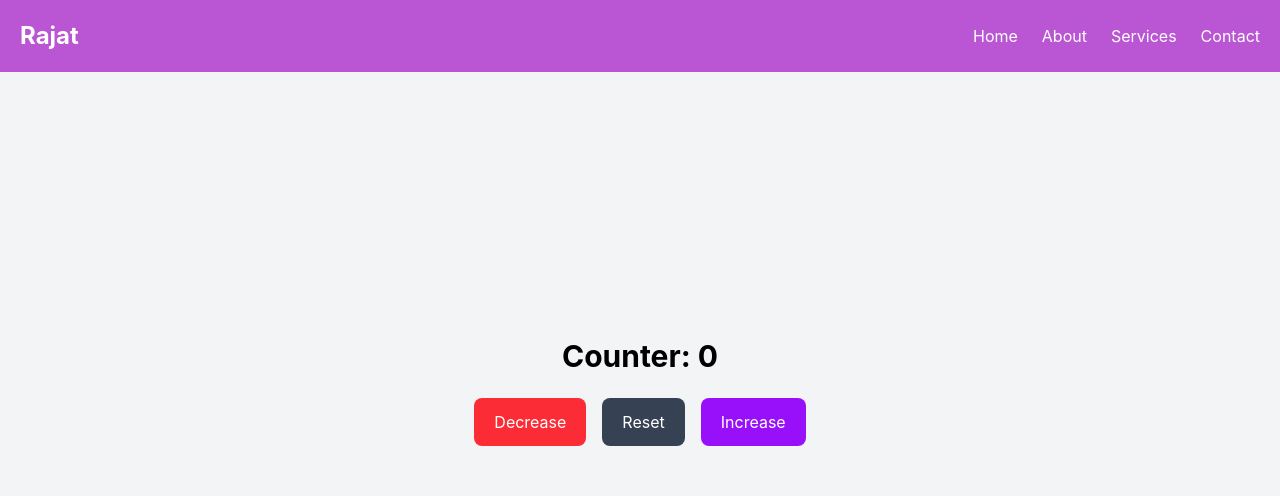
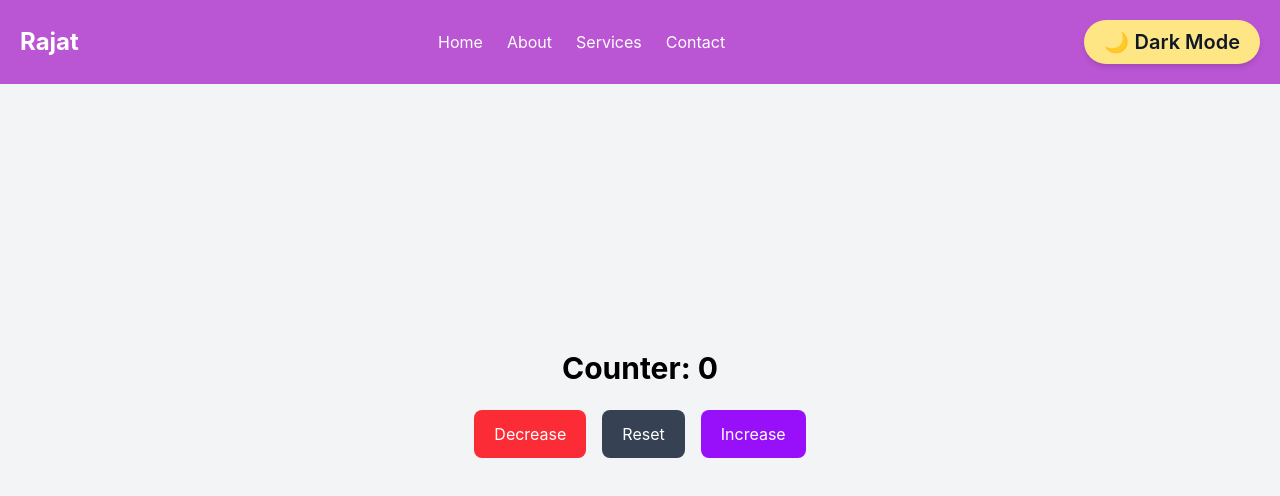
Before and after one commit to rajatboss001/React-Navbar, a React (Vite) app: page / in a window 1280 px wide. Shown: the top 496 px of the page. Built offline with nearby package versions, Linux system fonts and the light colour scheme.

Commit message:
add dark mode

```diff
--- a/src/App.jsx
+++ b/src/App.jsx
@@ -5,7 +5,7 @@ function App() {
   const [menuOpen, setMenuOpen] = useState(false);
   const [count, setCount] = useState(0);
 
-   useEffect(() => {
+  useEffect(() => {
     document.body.style.overflow = menuOpen ? "hidden" : "auto";
 
     return () => {
@@ -20,9 +20,12 @@ function App() {
     { name: "Contact", href: "#contact" },
   ];
 
+  function toggleDarkMode() {
+    document.body.classList.toggle("dark");
+  }
   return (
-    <div className="min-h-screen bg-gray-100">
-      <nav className="flex items-center justify-between p-5 bg-medium-orchid text-white relative">
+    <div className="min-h-screen dark:bg-black bg-gray-100">
+      <nav className="flex items-center dark:bg-black justify-between p-5 bg-medium-orchid text-white relative">
         <h1 className="text-2xl font-bold">Rajat</h1>
 
         <button
@@ -39,7 +42,7 @@ function App() {
             max-md:fixed max-md:top-0 max-md:right-0
             max-md:w-1/2 max-md:h-screen
             max-md:justify-center max-md:items-center
-            bg-medium-orchid max-md:z-40
+            bg-medium-orchid max-md:z-40 dark:bg-black
             md:flex md:flex-row md:items-center
           `}
         >
@@ -55,11 +58,17 @@ function App() {
             </li>
           ))}
         </ul>
+        <button
+          className="cursor-pointer rounded-full bg-amber-200 px-5 py-2 text-xl font-semibold text-gray-900 shadow-md transition-all duration-300 hover:bg-amber-300 hover:shadow-lg active:scale-95"
+          onClick={toggleDarkMode}
+        >
+          🌙 Dark Mode
+        </button>
       </nav>
 
       {/* Center Counter */}
       <div className="flex min-h-[80vh] flex-col items-center justify-center gap-6">
-        <h2 className="text-3xl font-bold">Counter: {count}</h2>
+        <h2 className="text-3xl font-bold dark:text-white">Counter: {count}</h2>
 
         <div className="flex gap-4">
           <button
--- a/src/index.css
+++ b/src/index.css
@@ -1,5 +1,9 @@
 @import "tailwindcss";
 
 @theme {
-    --color-medium-orchid: #BA55D3
+    --color-medium-orchid: #BA55D3;
+
+
 }
+
+@custom-variant dark (&:where(.dark, .dark *));
```
